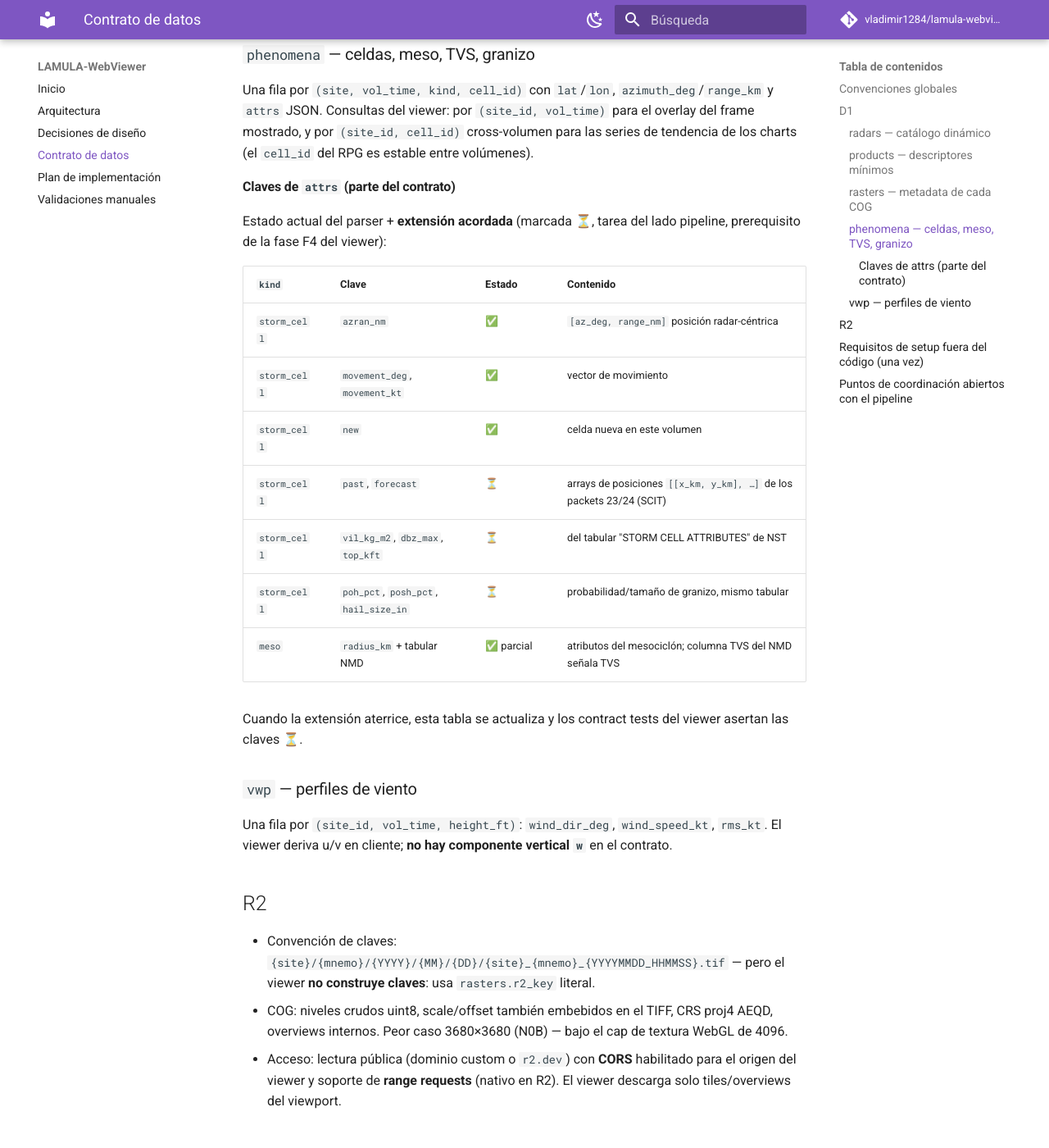
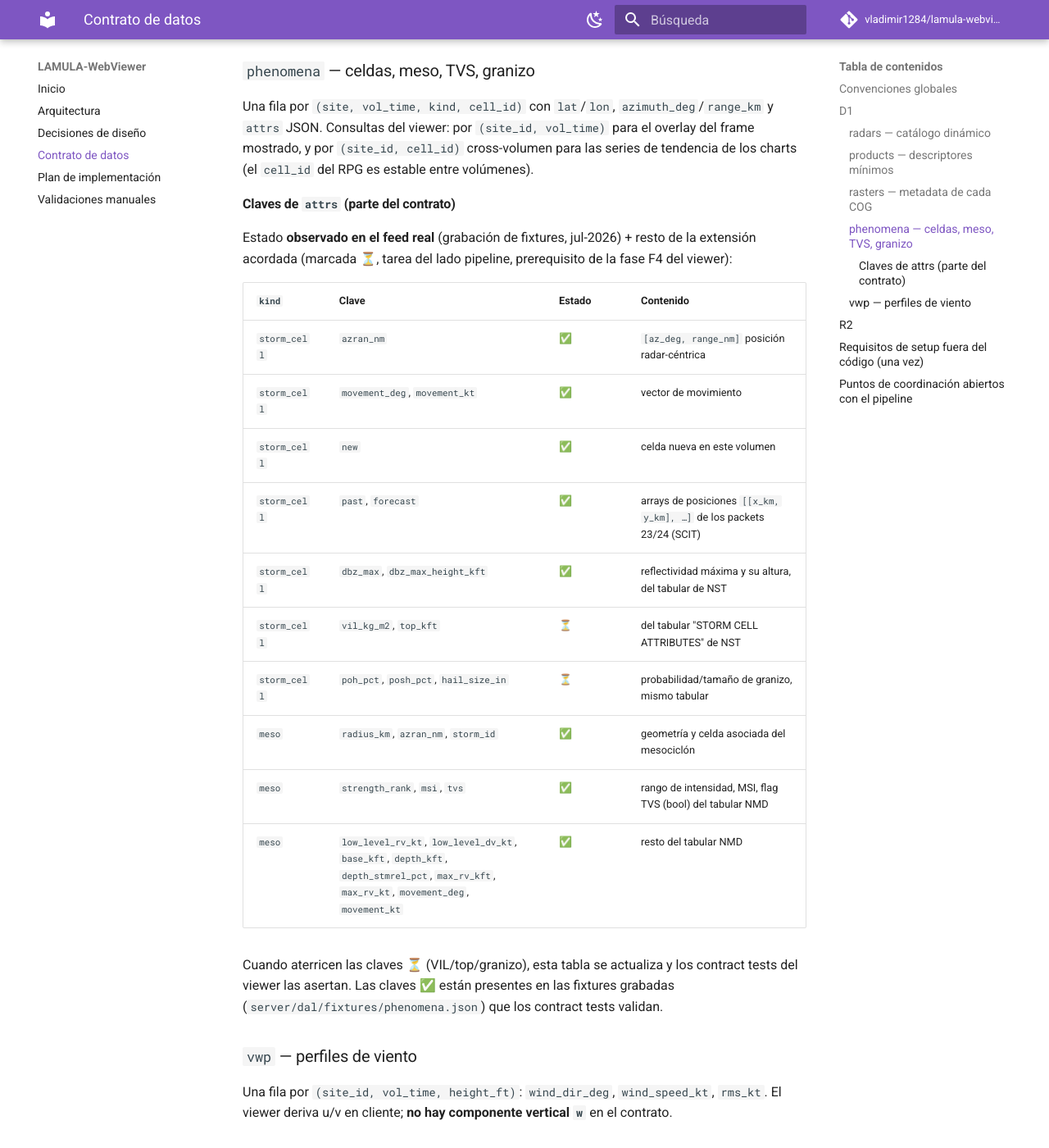
Before and after one commit to vladimir1284/lamula-webviewer, an MkDocs documentation site: the page built from docs/contrato.md, in a window 1280 px wide and 1400 px high, scrolled down 1435 px. Shown: the whole window at 82% size. Built offline with MkDocs 1.6.1 and Material for MkDocs 9.7.7, drawn with Linux system fonts in a browser that asks for light colours; comment, search, counter and statistics services are not loaded; some of the changed text lies outside the part shown.

Commit message:
docs: contrato al día con el feed real observado
- attrs: past/forecast, dbz_max y tabular NMD completo ya fluyen
  (verificado jul-2026); quedan ⏳ VIL/top/granizo
- icao null en todo el feed; puntos de coordinación ampliados
  (ICAO, acceso público R2 para cog_url)

Co-Authored-By: Claude Fable 5 <noreply@anthropic.com>

```diff
--- a/docs/contrato.md
+++ b/docs/contrato.md
@@ -17,7 +17,7 @@ Esta página es la **vista del consumidor**: qué lee el viewer de cada tabla y
 | Columna | Uso en el viewer |
 |---|---|
 | `site_id` | id de 3 chars del feed (AMX, JUA); clave de todas las consultas |
-| `icao` | display (KAMX, TJUA) cuando existe |
+| `icao` | display (KAMX, TJUA) cuando existe — **observado null en todo el feed del demo (jul-2026)**: el viewer cae a `site_id` |
 | `lat`, `lon`, `height_m` | centrado de vista, círculo de cobertura, cálculos VWP |
 | `proj4` | definición AEQD registrada **tal cual** con `proj4.defs` — el viewer no construye proyecciones |
 | `last_seen_at` | frescura ("minutos desde el último scan"), semáforo de estado por radar |
@@ -38,19 +38,22 @@ Una fila por `(site, vol_time, kind, cell_id)` con `lat`/`lon`, `azimuth_deg`/`r
 
 #### Claves de `attrs` (parte del contrato)
 
-Estado actual del parser + **extensión acordada** (marcada ⏳, tarea del lado pipeline, prerequisito de la fase F4 del viewer):
+Estado **observado en el feed real** (grabación de fixtures, jul-2026) + resto de la extensión acordada (marcada ⏳, tarea del lado pipeline, prerequisito de la fase F4 del viewer):
 
 | `kind` | Clave | Estado | Contenido |
 |---|---|---|---|
 | `storm_cell` | `azran_nm` | ✅ | `[az_deg, range_nm]` posición radar-céntrica |
 | `storm_cell` | `movement_deg`, `movement_kt` | ✅ | vector de movimiento |
 | `storm_cell` | `new` | ✅ | celda nueva en este volumen |
-| `storm_cell` | `past`, `forecast` | ⏳ | arrays de posiciones `[[x_km, y_km], …]` de los packets 23/24 (SCIT) |
-| `storm_cell` | `vil_kg_m2`, `dbz_max`, `top_kft` | ⏳ | del tabular "STORM CELL ATTRIBUTES" de NST |
+| `storm_cell` | `past`, `forecast` | ✅ | arrays de posiciones `[[x_km, y_km], …]` de los packets 23/24 (SCIT) |
+| `storm_cell` | `dbz_max`, `dbz_max_height_kft` | ✅ | reflectividad máxima y su altura, del tabular de NST |
+| `storm_cell` | `vil_kg_m2`, `top_kft` | ⏳ | del tabular "STORM CELL ATTRIBUTES" de NST |
 | `storm_cell` | `poh_pct`, `posh_pct`, `hail_size_in` | ⏳ | probabilidad/tamaño de granizo, mismo tabular |
-| `meso` | `radius_km` + tabular NMD | ✅ parcial | atributos del mesociclón; columna TVS del NMD señala TVS |
+| `meso` | `radius_km`, `azran_nm`, `storm_id` | ✅ | geometría y celda asociada del mesociclón |
+| `meso` | `strength_rank`, `msi`, `tvs` | ✅ | rango de intensidad, MSI, flag TVS (bool) del tabular NMD |
+| `meso` | `low_level_rv_kt`, `low_level_dv_kt`, `base_kft`, `depth_kft`, `depth_stmrel_pct`, `max_rv_kft`, `max_rv_kt`, `movement_deg`, `movement_kt` | ✅ | resto del tabular NMD |
 
-Cuando la extensión aterrice, esta tabla se actualiza y los contract tests del viewer asertan las claves ⏳.
+Cuando aterricen las claves ⏳ (VIL/top/granizo), esta tabla se actualiza y los contract tests del viewer las asertan. Las claves ✅ están presentes en las fixtures grabadas (`server/dal/fixtures/phenomena.json`) que los contract tests validan.
 
 ### `vwp` — perfiles de viento
 
@@ -71,6 +74,8 @@ Una fila por `(site_id, vol_time, height_ft)`: `wind_dir_deg`, `wind_speed_kt`,
 
 ## Puntos de coordinación abiertos con el pipeline
 
-1. ⏳ Extensión de `attrs` de NST/NMD (arriba) — acordada, pendiente de implementación en el repo del pipeline.
-2. Documentar formalmente las claves de `attrs` en `db/README.md` del pipeline (hoy `attrs` es caja negra en su doc).
-3. Verificación opcional: barrido del bucket por 62/NSS (storm structure) — solo si las series de tendencia por `cell_id` resultaran insuficientes; no bloquea nada.
+1. ⏳ Resto de la extensión de `attrs` de NST (arriba): VIL, echo top y granizo por celda. Tracks (packets 23/24), dbz_max y el tabular NMD completo ya fluyen en el feed (verificado jul-2026).
+2. `radars.icao` llega null en todo el feed del demo — si el pipeline puede mapear ICAO desde su config, el display mejora sin tocar el viewer.
+3. Documentar formalmente las claves de `attrs` en `db/README.md` del pipeline (hoy `attrs` es caja negra en su doc).
+4. Acceso público de lectura + CORS del bucket R2 y `NUXT_PUBLIC_R2_BASE_URL` en el proyecto Pages del viewer — sin esto `cog_url` va null; bloqueante de F2, no de F1.
+5. Verificación opcional: barrido del bucket por 62/NSS (storm structure) — solo si las series de tendencia por `cell_id` resultaran insuficientes; no bloquea nada.
```
